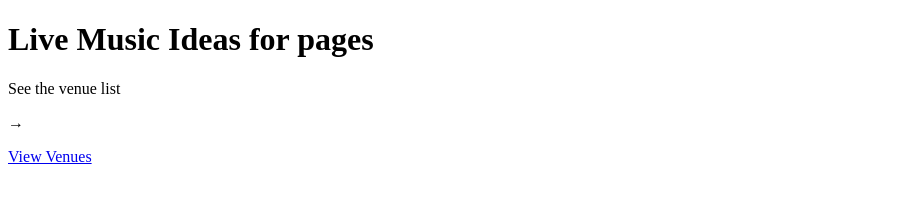
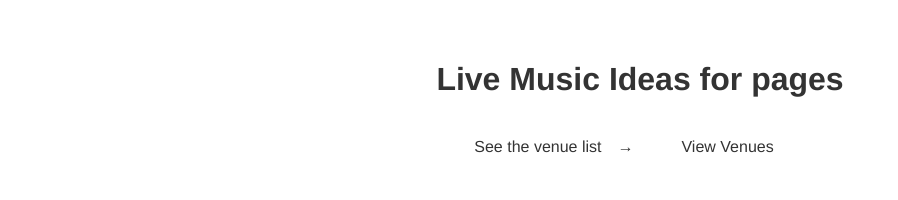
Before and after one commit to RageKage/project-4-page-designs, a plain HTML site: page index.html in a window 1280 px wide. Shown: the whole page, without its empty margins (0-898 px from the left). Drawn offline with Linux system fonts and the light colour scheme.

Commit message:
fix style issue in index

```diff
--- a/index.html
+++ b/index.html
@@ -2,7 +2,50 @@
 <html lang="en">
   <head>
     <meta charset="UTF-8" />
-    <link rel="stylesheet" href="styles/index.css" />
+    <style>
+      body {
+        font-family: "Helvetica Neue", Arial, sans-serif;
+        background-color: #ffffff;
+        margin: 0;
+        padding: 40px;
+        color: #333;
+        text-align: center;
+      }
+
+      h1 {
+        margin-bottom: 0.5em;
+      }
+
+      .card {
+        display: flex;
+        justify-content: center;
+        align-items: baseline;
+        margin-bottom: 3rem;
+      }
+
+      .arrow {
+        padding: 1rem;
+      }
+
+      .card p {
+        margin: 0;
+        padding-bottom: 0.5rem;
+      }
+
+      .card a {
+        color: #333;
+        text-decoration: none;
+        padding: 8px 16px;
+        margin: 1rem;
+        border-radius: 2px;
+        transition: all 0.3s;
+        border-bottom: 2px solid transparent;
+      }
+
+      .card a:hover {
+        border-bottom: 2px solid #333;
+      }
+    </style>
   </head>
   <body>
     <h1>Live Music Ideas for pages</h1>
```
Also changed, not shown: styles/index.css (added).
